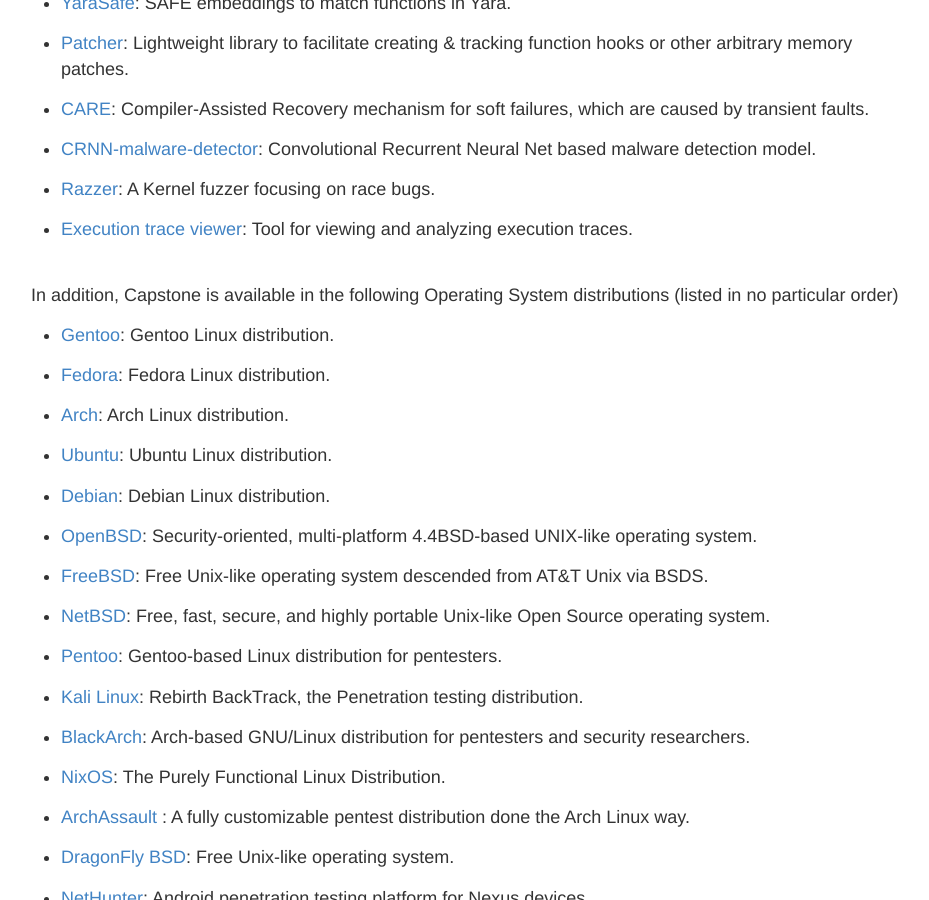
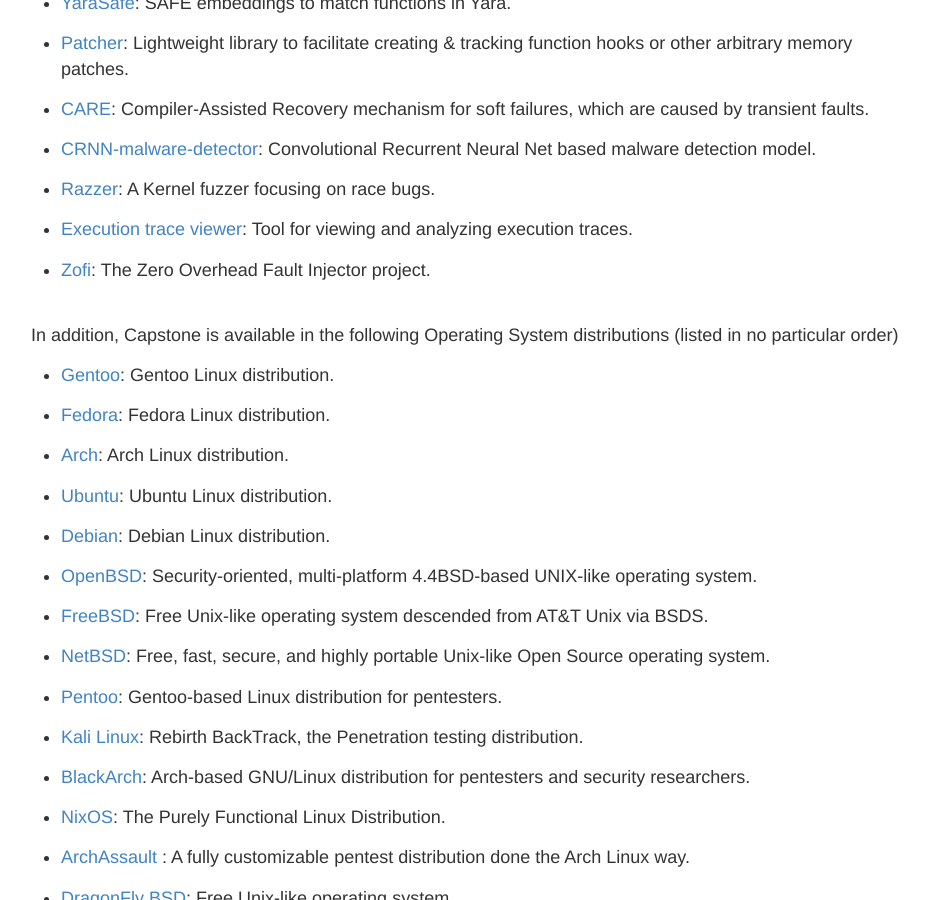
Before and after one commit to capstone-engine/capstone-engine.github.io, a Jekyll site: the page built from showcase.md, in a window 1280 px wide and 900 px high, scrolled down 18975 px. Shown: the whole window, without its empty margins (169-1098 px from the left). Built offline with Jekyll 4.4.1, drawn with Linux system fonts in a browser that asks for light colours; some of the changed lines change nothing that is shown.

Commit message:
showcase

```diff
--- a/showcase.md
+++ b/showcase.md
@@ -5,7 +5,7 @@
 
 ## Showcase
 
-In our knowledge, Capstone has been used by **455** following products (listed in no particular order).
+In our knowledge, Capstone has been used by **456** following products (listed in no particular order).
 
 - [Unicorn](http://www.unicorn-engine.org): Lightweight multi-arch, multi-platform CPU emulator framework.
 
@@ -915,6 +915,8 @@
 
 - [Execution trace viewer](https://github.com/teemu-l/execution-trace-viewer): Tool for viewing and analyzing execution traces.
 
+- [Zofi](https://github.com/vporpo/zofi): The Zero Overhead Fault Injector project.
+
 
 <br>
 In addition, Capstone is available in the following Operating System distributions (listed in no particular order)
```
